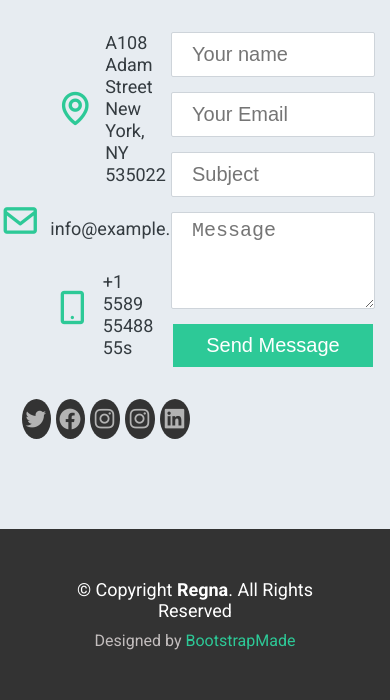
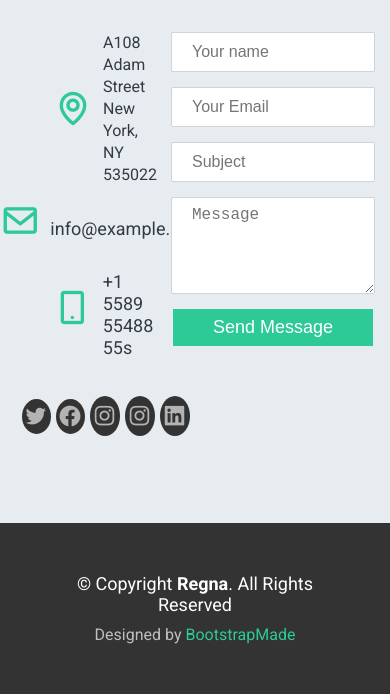
Before and after one commit to Akchabekova/regna, a plain HTML site: page index.html in a window 390 px wide. Shown: the part 6249-6949 px from the top of the page. Drawn offline with Linux system fonts and the light colour scheme; files whose address does not match are found by name.

Commit message:
add media 992px

```diff
--- a/style.css/media.css
+++ b/style.css/media.css
@@ -49,11 +49,31 @@
     .facts-title{
         font-size: 20px;
     }
+    .contact-form {
+        font-size: 16px;
+    }
+    .address-btn {
+        padding: 8px 22px;
+        font-size: 18px;
+    }
+    .contact-address-desc {
+        font-size: 16px;
+    }
 
-
-
-
-
+    .icon-bx-map{
+        margin-left: 4px;
+    }
+    .contact-social{
+        padding: 17px 0;
+    }
+    .twitter-contact{
+        width: 35px;
+        height: 35px;
+    }
+    .facebook-contact{
+        width: 35px;
+        height: 35px;
+    }
 
 
 
```
